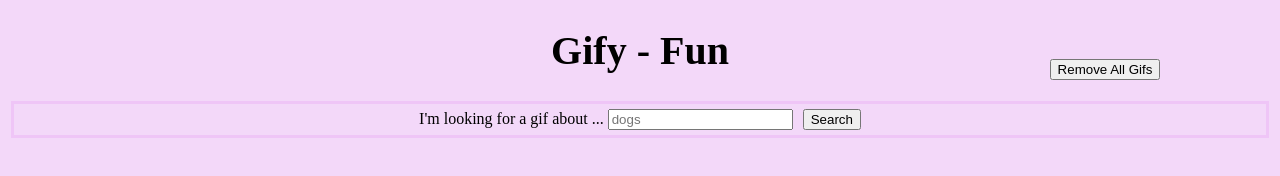
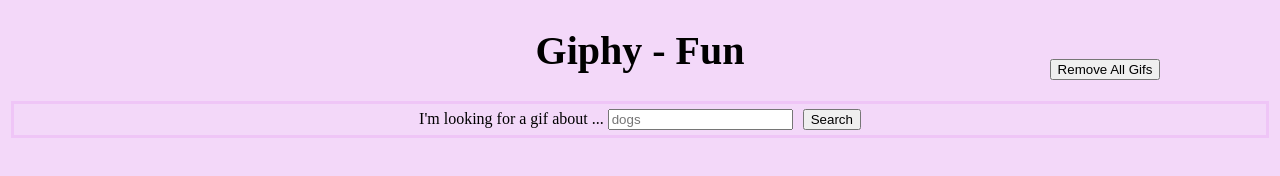
Before and after one commit to Maria-Fox/AJAX_-Practice, a plain HTML site: page index.html in a window 1280 px wide. Drawn offline with nearby package versions, Linux system fonts and the light colour scheme.

Commit message:
update title

```diff
--- a/index.html
+++ b/index.html
@@ -7,7 +7,7 @@
   </head>
 
   <body>
-    <h1>Gify - Fun</h1>
+    <h1>Giphy - Fun</h1>
     <form id="gifForm">
       <label for="search">
         I'm looking for a gif about ...
```
